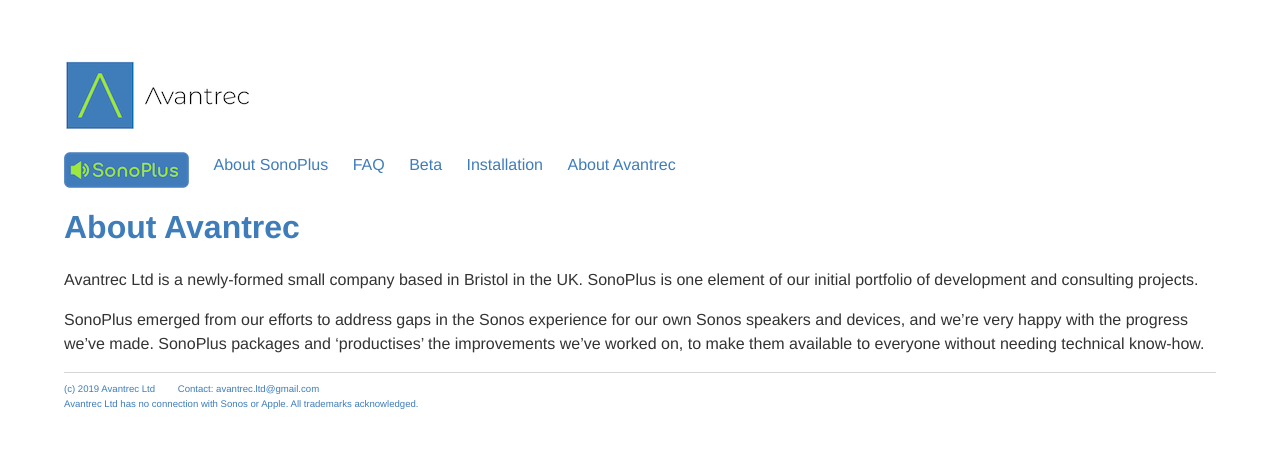
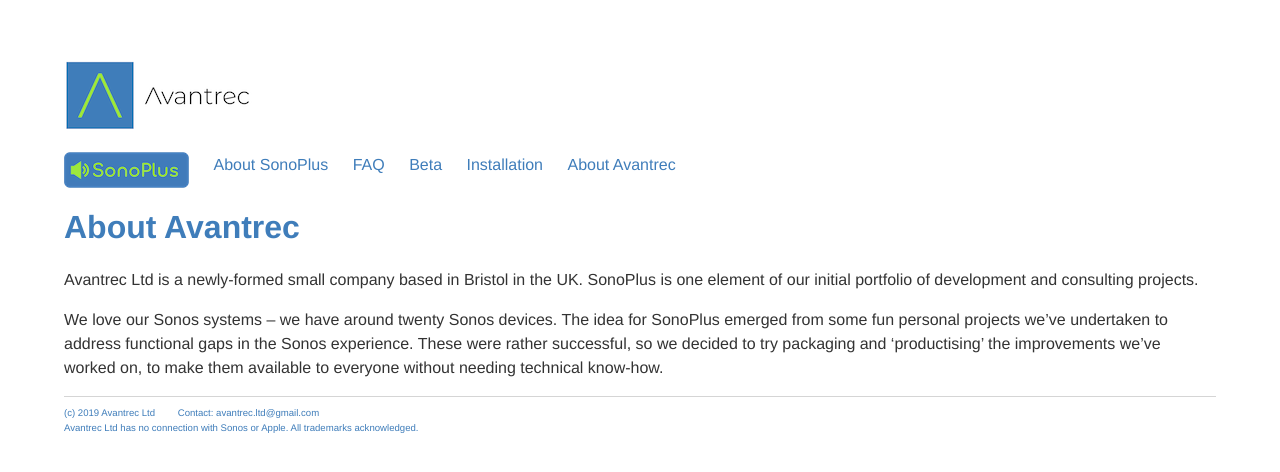
Before and after one commit to avantrec/avantrec.github.io, a Jekyll site: the page built from sonoplus/avantrec.md, in a window 1280 px wide. Shown: the top 472 px of the page. Built offline with Jekyll 4.4.1, drawn with Linux system fonts in a browser that asks for light colours.

Commit message:
Minor edits

```diff
--- a/sonoplus/avantrec.md
+++ b/sonoplus/avantrec.md
@@ -7,4 +7,4 @@
 
 Avantrec Ltd is a newly-formed small company based in Bristol in the UK. SonoPlus is one element of our initial portfolio of development and consulting projects.
 
-SonoPlus emerged from our efforts to address gaps in the Sonos experience for our own Sonos speakers and devices, and we're very happy with the progress we've made. SonoPlus packages and  'productises' the improvements we've worked on, to make them available to everyone without needing technical know-how.
+We love our Sonos systems -- we have around twenty Sonos devices. The idea for SonoPlus emerged from some fun personal projects we've undertaken to address functional gaps in the Sonos experience. These were rather successful, so we decided to try packaging and 'productising' the improvements we've worked on, to make them available to everyone without needing technical know-how.
```
